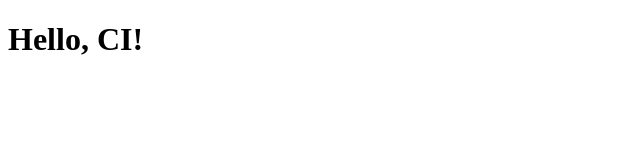
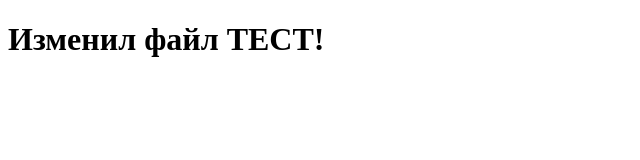
Before and after one commit to Assetkz/PR11, a plain HTML site: page index.html in a window 1280 px wide. Shown: the whole page, without its empty margins (0-640 px from the left). Drawn offline with Linux system fonts and the light colour scheme.

Commit message:
Update index.html

```diff
--- a/index.html
+++ b/index.html
@@ -6,6 +6,6 @@
     <title>CI Test</title>
 </head>
 <body>
-    <h1>Hello, CI!</h1>
+    <h1>Изменил файл ТЕСТ!</h1>
 </body>
 </html>
```
